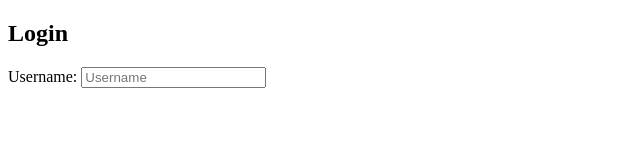
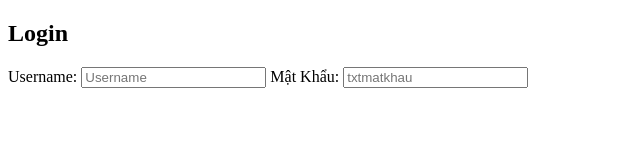
Before and after one commit to vuquocchinh/Ki-m-tra-c-ng-c-, a plain HTML site: page index.html in a window 1280 px wide. Shown: the whole page, without its empty margins (0-640 px from the left). Drawn offline with Linux system fonts and the light colour scheme.

Commit message:
Them lable Mat Khau va txtmatkhau

```diff
--- a/index.html
+++ b/index.html
@@ -12,6 +12,8 @@
             <h2>Login</h2>
             <label for="username">Username:</label>
             <input type="text" id="username" placeholder="Username" required>
+            <label for="password">Mật Khẩu:</label>
+            <input type="password" id="password" placeholder="txtmatkhau" required>
 
         </form>
     </div>
```
